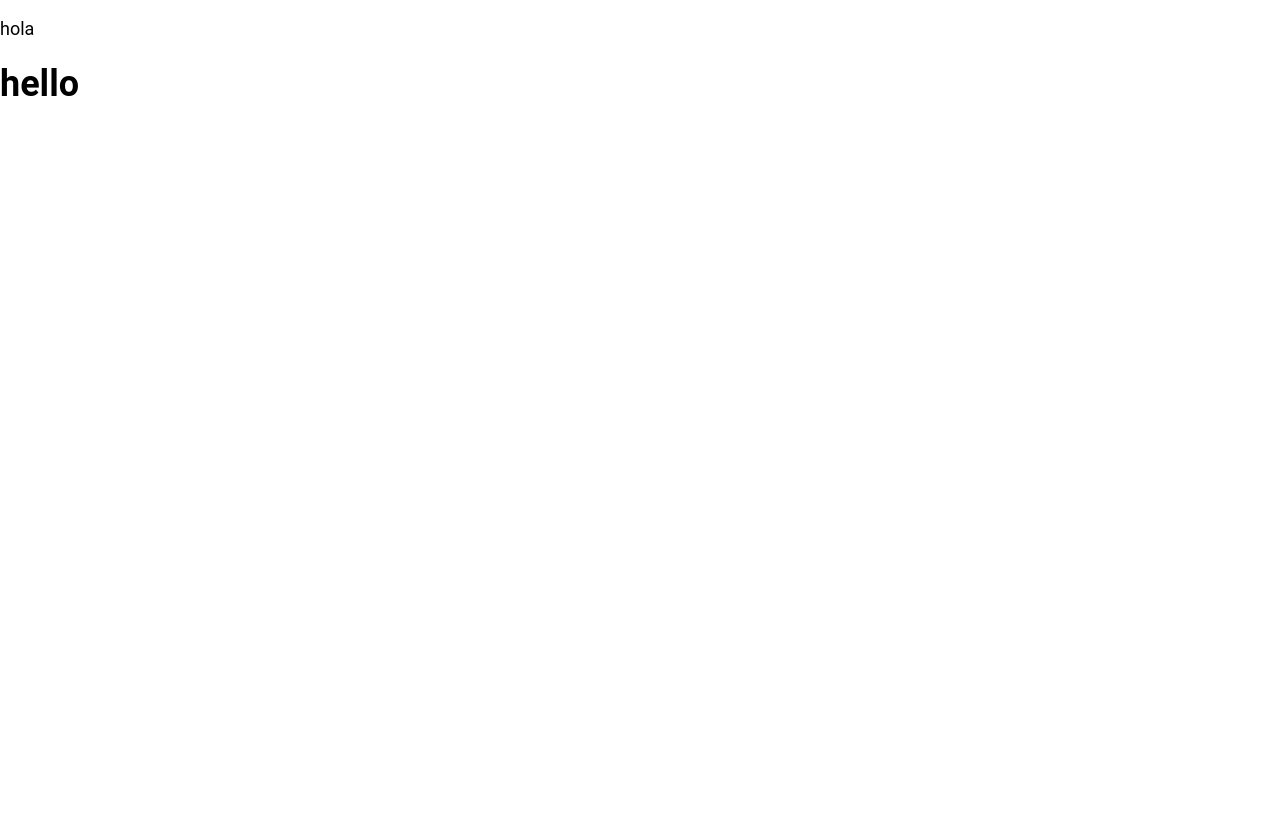
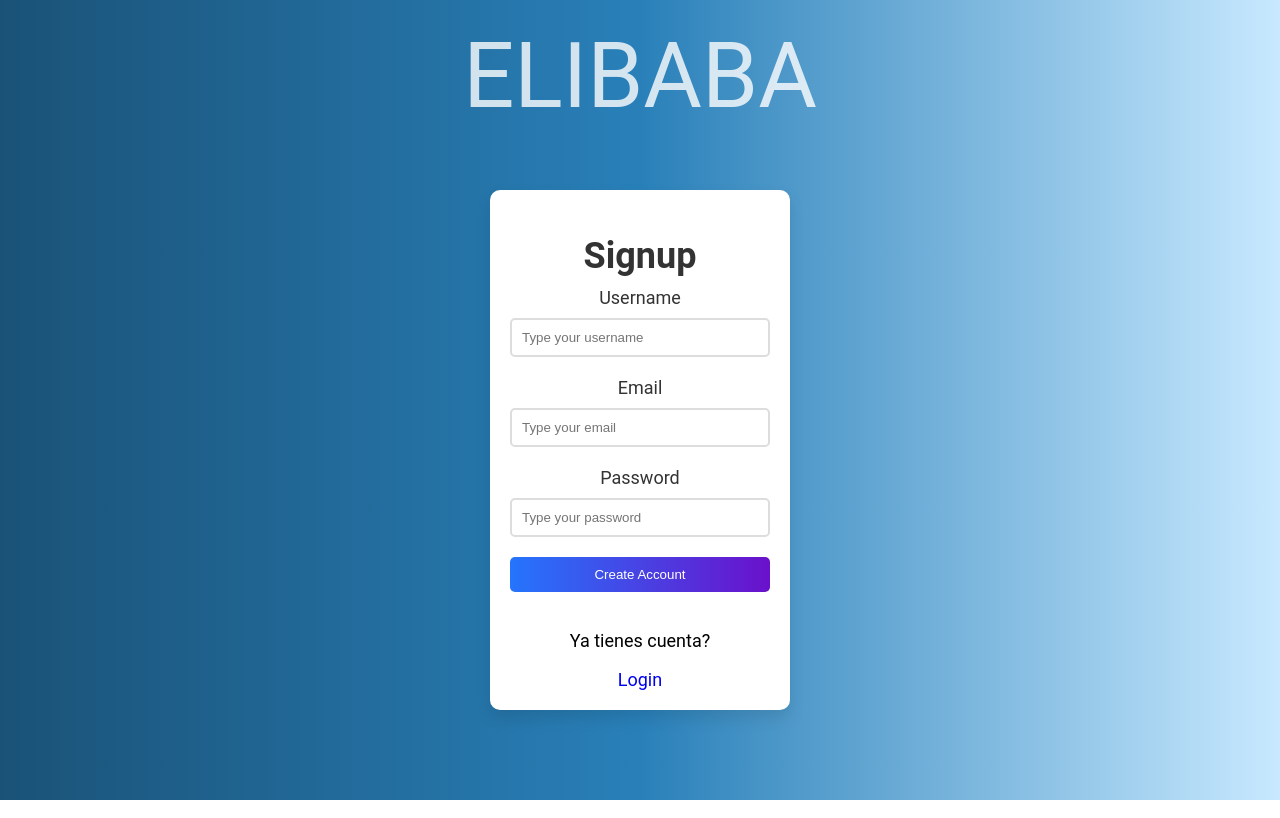
Before and after one commit to rpatgher/Elibaba, a React (Vite) app: page /signup in a window 1280 px wide. Built offline with nearby package versions, Linux system fonts and the light colour scheme.

Commit message:
login y signup

```diff
--- a/src/pages/Login/login.jsx
+++ b/src/pages/Login/login.jsx
@@ -51,17 +51,13 @@ function Login() {
 
                 <div className={styles.socialButtons}>
                     {/* Suponiendo que tienes los íconos como componentes o imágenes */}
-                    <button className={styles.socialButton}>
-                        <img src="././img/LogoFacebook.png" alt="Logo Elibaba" className={styles.socialIcon} />
-                    </button>
-                    <button className={styles.socialButton}>
-                        <img src="././img/LogoX.png" alt="Logo Elibaba" className={styles.socialIcon} />
-                    </button>
-                    <button className={styles.socialButton}>
-                        <img src="././img/LogoInstagram.png" alt="Logo Elibaba" className={styles.socialIcon} />
-                    </button>
 
-                    <Link to="/signup"><i className="fa-solid fa-user"></i></Link>
+                   <div className={styles.signuplink}>
+                        <p>No tienes cuenta?</p>
+                        <Link to="/signup">Signup</Link>
+                   </div>
+
+
 
 
                 </div>
--- a/src/pages/Login/login.module.css
+++ b/src/pages/Login/login.module.css
@@ -111,6 +111,10 @@
 
 .socialButtons{
     padding-left: 50px;
+}
 
-
+.signuplink {
+    text-align: center;
+    margin-top: 20px;
+    margin-right: 55px;
 }
--- a/src/pages/Signup/signup.jsx
+++ b/src/pages/Signup/signup.jsx
@@ -1,9 +1,66 @@
+import React, { useState } from 'react';
+import { Link } from 'react-router-dom';
+import styles from "./signup.module.css";
+
 function Signup() {
-return(
-    <div>
-        <p>hola</p>
-        <h1 >hello</h1>
-    </div>
-);
+    const [username, setUsername] = useState('');
+    const [email, setEmail] = useState('');
+    const [password, setPassword] = useState('');
+
+    const handleSubmit = (event) => {
+        event.preventDefault();
+        console.log('Username:', username, 'Email:', email, 'Password:', password);
+        // Aquí puedes añadir la lógica para procesar el registro
+    };
+
+    return (
+        <div className={styles.container}>
+            <div className={styles.backgroundText}>ELIBABA</div>
+            <form className={styles.form} onSubmit={handleSubmit}>
+                <h1 className={styles.title}>Signup</h1>
+
+                <label htmlFor="username" className={styles.label}>Username</label>
+                <input
+                    type="text"
+                    id="username"
+                    name="username"
+                    className={styles.input}
+                    placeholder="Type your username"
+                    value={username}
+                    onChange={(e) => setUsername(e.target.value)}
+                />
+
+                <label htmlFor="email" className={styles.label}>Email</label>
+                <input
+                    type="email"
+                    id="email"
+                    name="email"
+                    className={styles.input}
+                    placeholder="Type your email"
+                    value={email}
+                    onChange={(e) => setEmail(e.target.value)}
+                />
+
+                <label htmlFor="password" className={styles.label}>Password</label>
+                <input
+                    type="password"
+                    id="password"
+                    name="password"
+                    className={styles.input}
+                    placeholder="Type your password"
+                    value={password}
+                    onChange={(e) => setPassword(e.target.value)}
+                />
+
+                <button type="submit" className={styles.button}>Create Account</button>
+
+                <div className={styles.loginlink}>
+                    <p>Ya tienes cuenta?</p>
+                    <Link to="/login">Login</Link>
+                </div>
+            </form>
+        </div>
+    );
 }
+
 export default Signup;
--- a/src/pages/Signup/signup.module.css
+++ b/src/pages/Signup/signup.module.css
@@ -0,0 +1,59 @@
+.container {
+    display: flex;
+    justify-content: center;
+    align-items: center;
+    height: 100vh;
+    background: linear-gradient(to right, #1a5277, #2980b9, #c8e9ff);
+    position: relative;
+}
+
+.backgroundText {
+    position: absolute;
+    top: 3%; /* Posición desde la parte superior */
+    left: 50%; /* Centrado horizontalmente */
+    transform: translateX(-50%); /* Alineación precisa del centro */
+    font-size: 90px; /* Tamaño grande del texto */
+    color: white; /* Color del texto */
+    opacity: 0.8; /* Transparencia para no distraer demasiado */
+}
+
+.form {
+    display: flex;
+    flex-direction: column;
+    width: 300px;
+    padding: 20px;
+    background-color: #ffffff;
+    box-shadow: 0 8px 16px rgba(0, 0, 0, 0.1);
+    border-radius: 10px;
+    position: relative;
+    z-index: 1;
+    margin-top: 100px;
+}
+
+.title, .label {
+    color: #333;
+    text-align: center;
+    margin-bottom: 10px;
+}
+
+.input {
+    padding: 10px;
+    margin-bottom: 20px;
+    border: 2px solid #ddd;
+    border-radius: 5px;
+}
+
+.button {
+    background: linear-gradient(to right, #2575fc, #6a11cb);
+    color: white;
+    padding: 10px;
+    border: none;
+    border-radius: 5px;
+    cursor: pointer;
+    transition: background-color 0.3s, transform 0.2s;
+}
+
+.loginlink {
+    text-align: center;
+    margin-top: 20px;
+}
```
